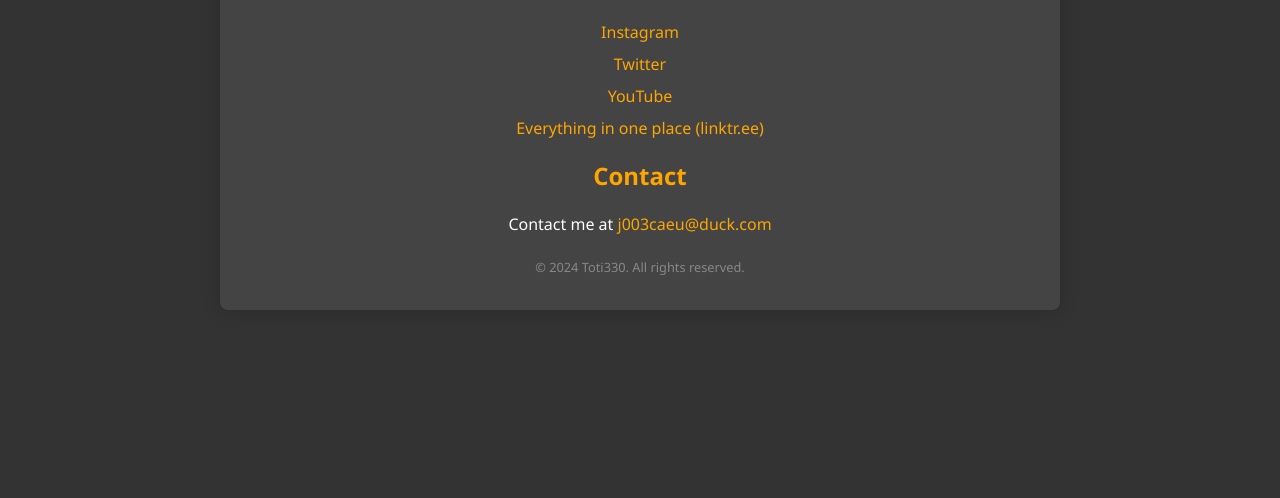
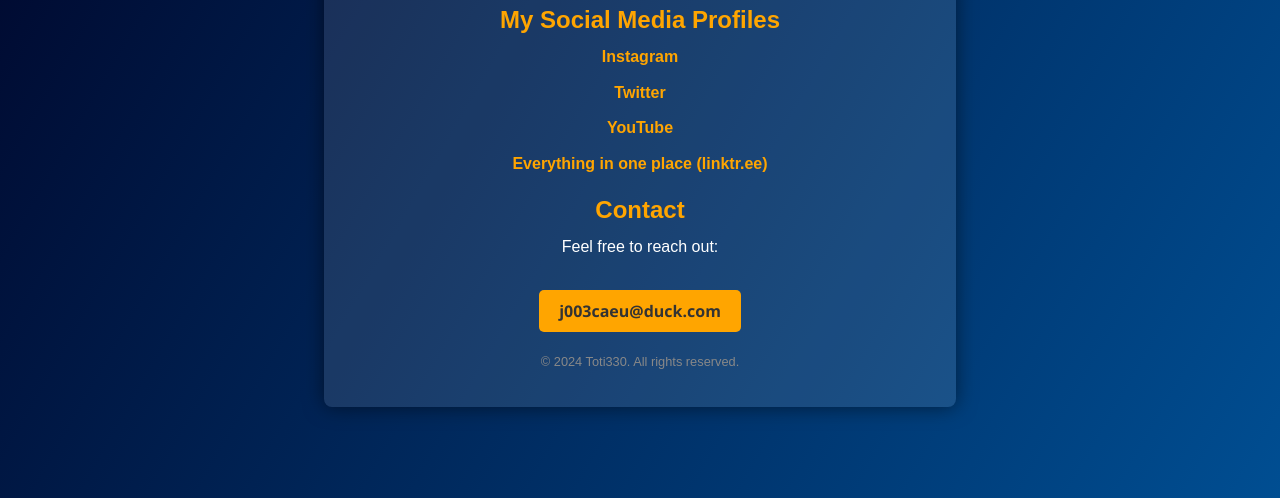
Before and after one commit to Toti330/about, a plain HTML site: page index.html in a window 1280 px wide. Shown: the part 302-800 px from the top of the page. Drawn offline with Linux system fonts and the light colour scheme; a web font is replaced by a local one.

Commit message:
Updated index.html
Changed spelling errors and website design

```diff
--- a/index.html
+++ b/index.html
@@ -4,42 +4,73 @@
     <meta charset="UTF-8">
     <meta name="viewport" content="width=device-width, initial-scale=1.0">
     <title>About Me</title>
+    <link rel="stylesheet" href="https://fonts.googleapis.com/css2?family=Doto&family=Host+Grotesk&family=Edu+AU+VIC+WA+NT+Pre&display=swap">
     <style>
         body {
             font-family: 'Segoe UI', Tahoma, Geneva, Verdana, sans-serif;
-            background-color: #333;
-            color: #FFF;
+            background: linear-gradient(120deg, #000428, #004e92);
+            color: white;
             margin: 0;
             padding: 0;
+            display: flex;
+            flex-direction: column;
+            align-items: center;
+            justify-content: center;
+            min-height: 100vh;
         }
         .container {
             max-width: 800px;
-            margin: 20px auto;
+            margin: 20px;
             padding: 20px;
-            background-color: #444;
+            background-color: rgba(255, 255, 255, 0.1);
             border-radius: 8px;
-            box-shadow: 0 0 20px rgba(0, 0, 0, 0.2);
+            box-shadow: 0 0 20px rgba(0, 0, 0, 0.5);
             text-align: center;
         }
         h1, h2 {
             color: #FFA500;
+            font-family: 'Doto', sans-serif;
+            margin-bottom: 10px;
         }
-        p {
+        p, ul {
+            font-family: 'Host Grotesk', sans-serif;
             line-height: 1.6;
+            margin: 0 0 15px;
         }
         ul {
             list-style: none;
             padding: 0;
         }
+
         ul li {
             margin: 10px 0;
         }
         a {
             color: #FFA500;
             text-decoration: none;
+            font-weight: bold;
+            transition: color 0.3s ease, transform 0.3s ease;
         }
+
         a:hover {
-            text-decoration: underline;
+            color: #FFD700;
+            transform: scale(1.1);
+        }
+        .contact-button {
+            display: inline-block;
+            padding: 10px 20px;
+            margin-top: 15px;
+            background-color: #FFA500;
+            color: #333;
+            border-radius: 5px;
+            text-decoration: none;
+            font-weight: bold;
+            transition: background 0.3s ease, color 0.3s ease;
+        }
+
+        .contact-button:hover {
+            background-color: #FFD700;
+            color: #222;
         }
         footer {
             margin-top: 20px;
@@ -53,27 +84,32 @@
     <div class="container">
         <header>
             <h1>Welcome to my About Me page!</h1>
-            <p>Here you'll learn what I like to do and what social profiles I have.</p>
+            <p>Idk what to say here, just look for yourself</p>
         </header>
+
         <main>
             <section>
                 <h2>About Me</h2>
-                <p>I'm Toti330 and you can find out a little more about me right below.</p>
+                <p>I'm Toti330, passionate about tech, and here's a bit more about my online presence.</p>
             </section>
+
             <section>
                 <h2>My Social Media Profiles</h2>
                 <ul>
-                    <li><a href="https://www.instagram.com/yt_toti330/">Instagram</a></li>
-                    <li><a href="https://x.com/Toti330YT">Twitter</a></li>
-                    <li><a href="https://www.youtube.com/@toti330">YouTube</a></li>
-                    <li><a href="https://www.linktr.ee/toti330">Everything in one place (linktr.ee)</a></li>
+                    <li><a href="https://www.instagram.com/yt_toti330/" target="_blank">Instagram</a></li>
+                    <li><a href="https://x.com/Toti330YT" target="_blank">Twitter</a></li>
+                    <li><a href="https://www.youtube.com/@toti330" target="_blank">YouTube</a></li>
+                    <li><a href="https://www.linktr.ee/toti330" target="_blank">Everything in one place (linktr.ee)</a></li>
                 </ul>
             </section>
+
             <section>
                 <h2>Contact</h2>
-                <p>Contact me at <a href="mailto:j003caeu@duck.com">j003caeu@duck.com</a></p>
+                <p>Feel free to reach out:</p>
+                <a href="mailto:j003caeu@duck.com" class="contact-button">j003caeu@duck.com</a>
             </section>
         </main>
+
         <footer>
             <p>&copy; 2024 Toti330. All rights reserved.</p>
         </footer>
```
